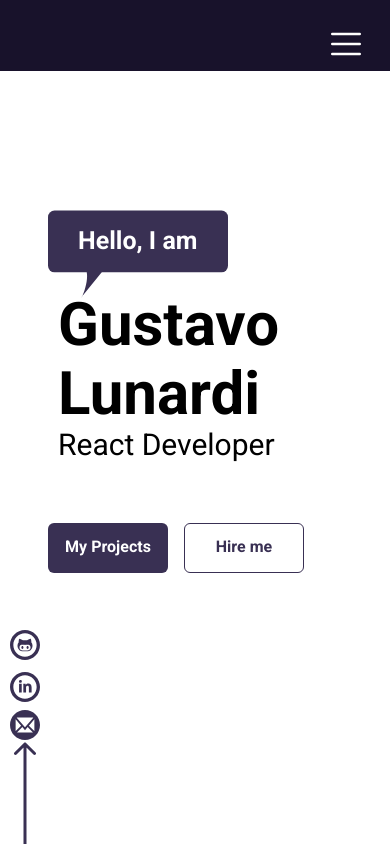
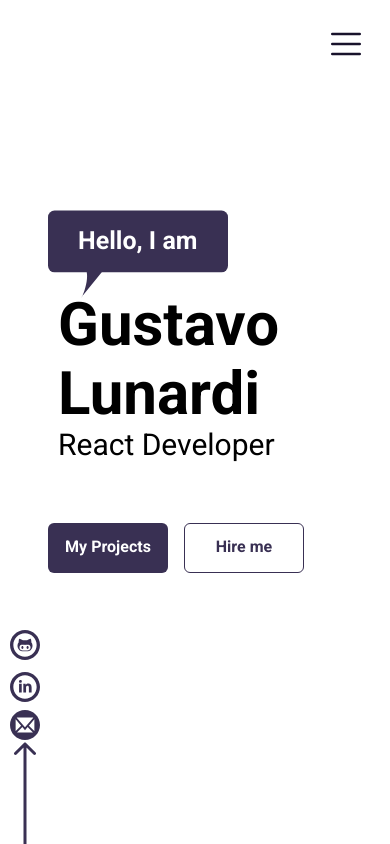
Before and after one commit to Gutinnho/MyPortfolio, a Next.js app: page / in a window 390 px wide. Built offline with nearby package versions, Linux system fonts and the light colour scheme; a web font is replaced by a local one.

Commit message:
Changing the Mobile Header

```diff
--- a/src/components/Header/Header.module.scss
+++ b/src/components/Header/Header.module.scss
@@ -13,8 +13,6 @@
   right: 0;
 
   width: 100%;
-
-  background-color: $dark-secondary-color;
 
   @media (min-width: 768px) {
     display: grid;
@@ -39,6 +37,15 @@
     position: relative;
     z-index: 6;
 
+    &__colored{
+      line{
+        stroke: $dark-secondary-color
+      }
+
+      @media (min-width: 768px){
+        display: none;
+      }    }
+
     @media (min-width: 768px) {
       display: none;
     }
@@ -61,8 +68,9 @@
   }
 
   &_bgList {
-    background-color: (($dark-secondary-color) + f1);
-    backdrop-filter: blur(40.7742px);
+    background-color: $dark-secondary-color + f0;
+    backdrop-filter: blur(6px);
+
     height: 100%;
     width: 22.4rem;
 
--- a/src/components/Header/index.tsx
+++ b/src/components/Header/index.tsx
@@ -32,7 +32,7 @@ function Header() {
 			})}>
 			{menuExpanded ? (
 				<X
-					color='#fff'
+					color='white'
 					size={40}
 					weight='regular'
 					onClick={showMenu}
@@ -40,11 +40,11 @@ function Header() {
 				/>
 			) : (
 				<List
-					color='#fff'
+					color='black'
 					size={40}
 					weight='regular'
 					onClick={showMenu}
-					className={styles.header_button}
+					className={styles.header_button__colored}
 				/>
 			)}
 			<div className={styles.header_line}></div>
```
